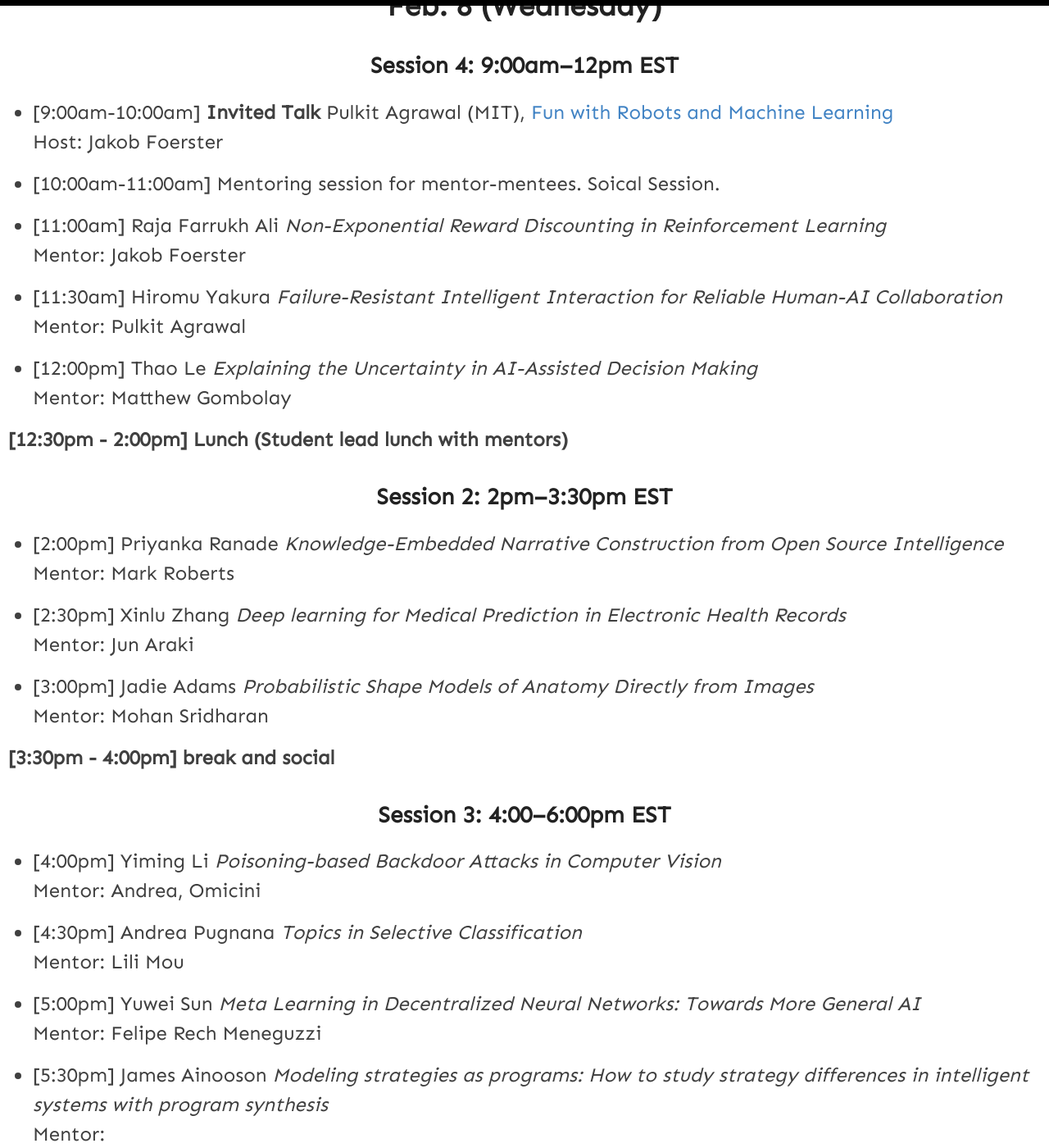
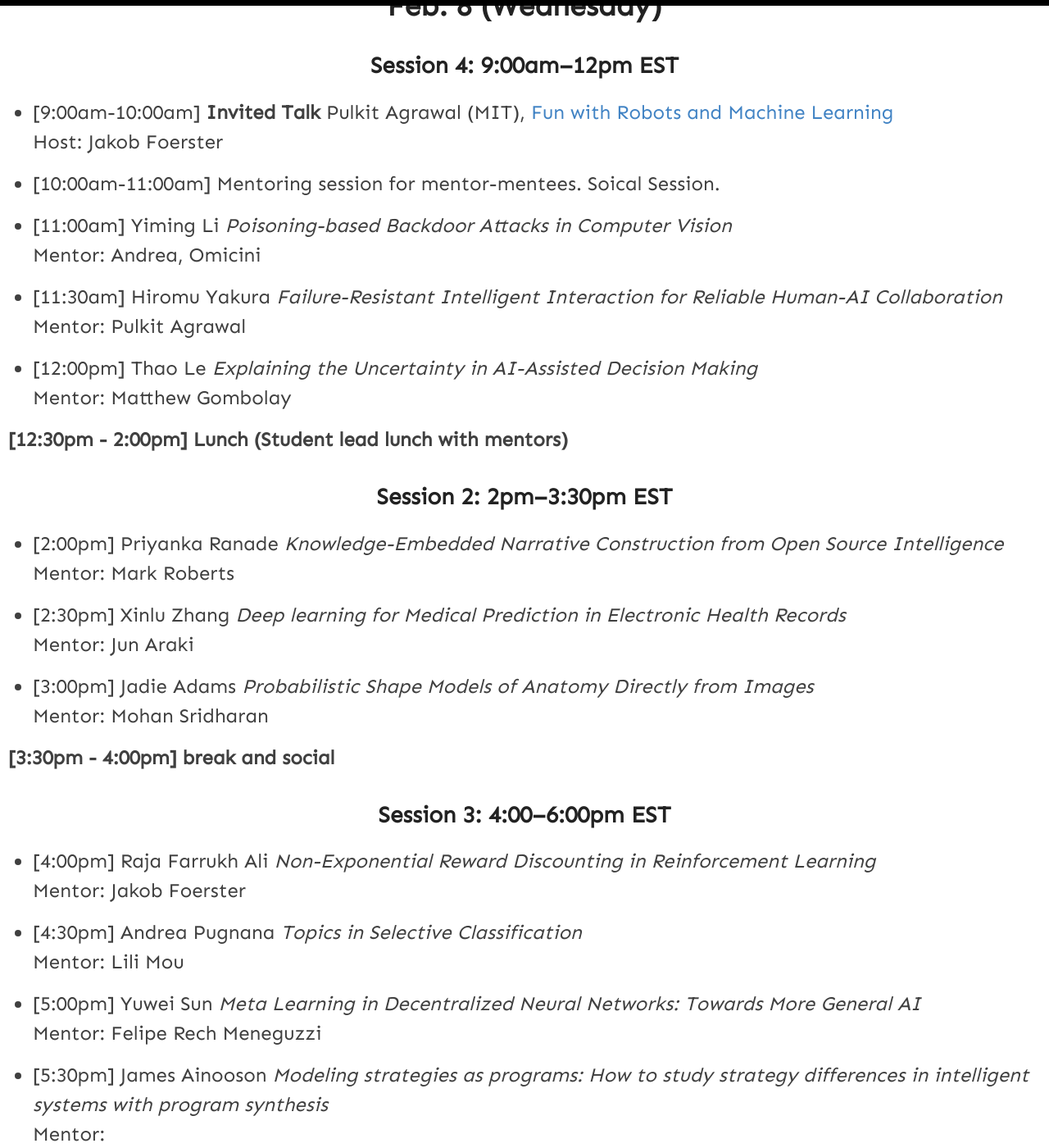
Before and after one commit to yue-ning/dc2025, a Jekyll site: the page built from _pages/schedule.md, in a window 1280 px wide and 1400 px high, scrolled down 1956 px. Shown: the whole window at 82% size. Built offline with Jekyll 4.4.1, drawn with Linux system fonts in a browser that asks for light colours; part of the change alters nothing that is shown.

```diff
--- a/_pages/schedule.md
+++ b/_pages/schedule.md
@@ -65,8 +65,8 @@ Host: Jakob Foerster
 
 - [10:00am-11:00am] Mentoring session for mentor-mentees. Soical Session.
 
-- [11:00am]  Raja Farrukh Ali  *Non-Exponential Reward Discounting in Reinforcement Learning*\
-Mentor: Jakob Foerster
+- [11:00am]  Yiming Li *Poisoning-based Backdoor Attacks in Computer Vision* \
+Mentor: Andrea, Omicini
 
 - [11:30am]  Hiromu Yakura *Failure-Resistant Intelligent Interaction for Reliable Human-AI Collaboration*\
 Mentor: Pulkit Agrawal
@@ -91,8 +91,8 @@ Mentor: Mohan Sridharan
 
 ### Session 3: 4:00–6:00pm EST
 
-- [4:00pm]  Yiming Li *Poisoning-based Backdoor Attacks in Computer Vision* \
-Mentor: Andrea, Omicini
+- [4:00pm] Raja Farrukh Ali  *Non-Exponential Reward Discounting in Reinforcement Learning*\
+Mentor: Jakob Foerster
 
 - [4:30pm] Andrea Pugnana *Topics in Selective Classification* \
 Mentor: Lili Mou
```
